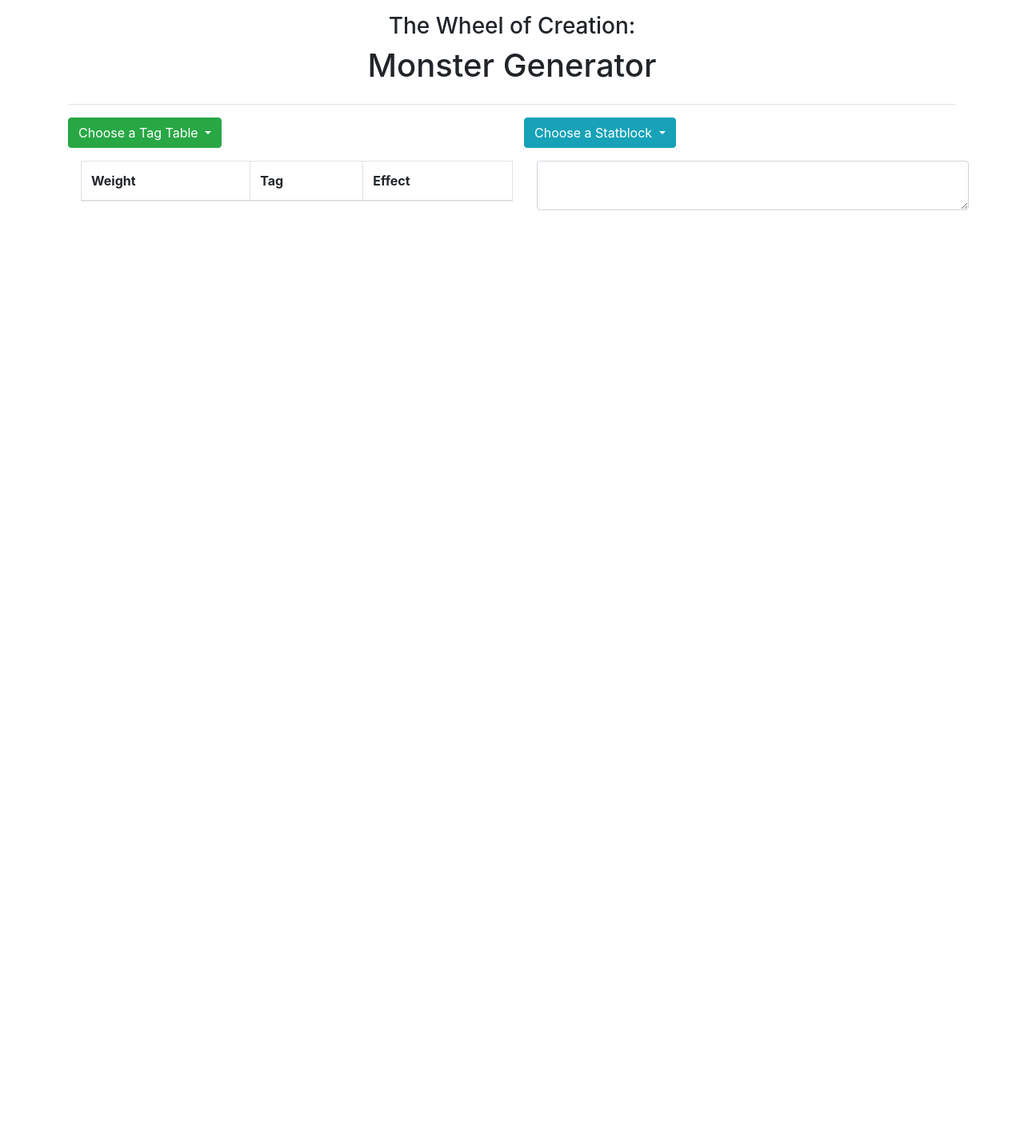
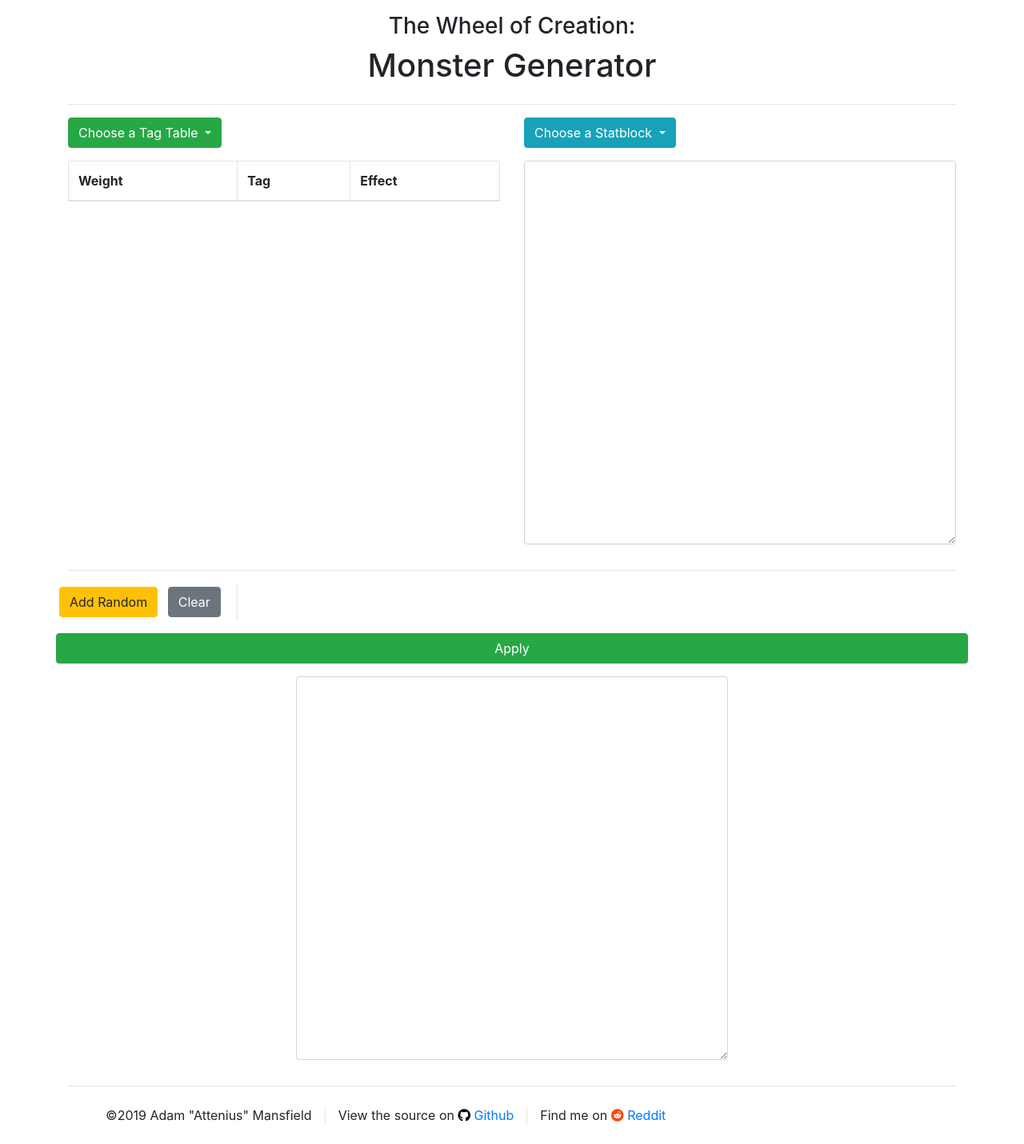
Before and after one commit to Adaminius/wheel_of_creation_tools, a Flask app: page / in a window 1280 px wide. Shown: the whole page at 80% size. Before the commit the page ends 263 px from the top, so only its background shows below. Run offline with Flask 2, Linux system fonts and the light colour scheme; data that the repository does not hold is empty; parts of the project's set-up code (start-up, migrations or seed data) failed here and were passed over; some libraries are stand-ins or nearby versions.

Commit message:
Finish up webpage code (we have a working product!!)

```diff
--- a/app.py
+++ b/app.py
@@ -1,8 +1,10 @@
 import importlib
 import importlib.util
-import os
+import sys
+import pprint
 import statblock
 import utils
+from os.path import basename
 from glob import glob
 from flask import Flask
 from flask import request
@@ -16,22 +18,38 @@ app = Flask(__name__)
 CORS(app)
 
 
+def load_tag_module(filename):
+    filename = basename(filename)
+    spec = importlib.util.spec_from_file_location(filename.split('.')[0], 'tags/{}'.format(filename))
+    module = importlib.util.module_from_spec(spec)
+    spec.loader.exec_module(module)
+    modules[filename] = module
+    print('loaded {}: {}'.format(filename, module))
+
+
 @app.route('/')
 def home():
     with open('templates/index.html') as file_handle:
         text = file_handle.read()
     return text
 
+@app.route('/getStatblock', methods=['GET'])
+def get_statblock():
+    filename = request.args.get('filename')
+    with open('statblocks/{}'.format(filename)) as file_handle:
+        text = file_handle.read()
+    return text
 
 @app.route('/getTagList', methods=['GET'])
 def get_tag_list():
-    # spec = importlib.util.spec_from_file_location('modulename', filename)
-    # module = importlib.util.module_from_spec(spec)
-    # spec.loader.exec_module(module)  # should already be loaded, but let's reload so we can edit on the fly
-    # importlib.reload(filename)
     filename = request.args.get('filename')
+    if modules[basename(filename)] is None:
+        load_tag_module(filename)
+
     template = Template(
-        """<tr onclick="selectTag('{{ filename }}', '{{ tag_name }}' data-toggle="tooltip" title="Add this tag">
+        """<tr onclick="selectTag('{{ filename }}', '{{ tag_name }}', '{{ stacks }}')"
+        data-toggle="tooltip" title="stacks={{ stacks }}" data-name="{{ tag_name }}" data-filename="{{ filename }}"
+        data-weight="{{ weight }}" data-stacks="{{ stacks }}">
              <td>{{ weight }}</td>
              <td><strong>{{ tag_name }}</strong></td>
              <td>{{ effect }}</td>
@@ -39,8 +57,9 @@ def get_tag_list():
         """
     )
     out = ''
-    for name, tag_dict in statblock.Tag.get_dict_table(modules[filename].all_tags).items():
-        out += template.render(filename=filename, tag_name=name, weight=tag_dict['weight'], effect=tag_dict['effect'])
+    for name, tag_dict in statblock.Tag.get_dict_table(modules[basename(filename)].all_tags).items():
+        out += template.render(filename=filename, tag_name=name, weight=tag_dict['weight'], effect=tag_dict['effect'],
+                               stacks=tag_dict['stacks'])
     return out
 
 
@@ -56,22 +75,16 @@ def get_all_tag_lists() -> str:
     out = ''
     filenames = glob('tags/*py')
     for filename in filenames:
-        if modules.get(filename) is None:
-            spec = importlib.util.spec_from_file_location('modulename', filename)
-            module = importlib.util.module_from_spec(spec)
-            spec.loader.exec_module(module)
-            modules[os.path.basename(filename)] = module
-        else:
-            module = modules[filename]
-            if DEBUG:
-                importlib.reload(module)
-        out += template.render(filename=os.path.basename(filename), table_name=module.table_name)
+        if modules.get(filename) is None or DEBUG:
+            load_tag_module(filename)
+        module = modules[basename(filename)]
+        out += template.render(filename=basename(filename), table_name=module.table_name)
     return out
 
 @app.route('/getAllStatblocks', methods=['GET'])
 def get_all_statblocks():
     """Returns filename for each statblock in statblocks/ as HTML"""
-    filenames = glob('statblocks/*py')
+    filenames = glob('statblocks/*md')
     template = Template(
         """<a class="dropdown-item" style="cursor: pointer;" onclick="selectStatblock('{{ filename }}')">
           {{ filename }}
@@ -79,9 +92,19 @@ def get_all_statblocks():
     )
     out = ''
     for filename in filenames:
-        out += template.render(filename=os.path.basename(filename))
+        out += template.render(filename=basename(filename))
     return out
 
+@app.route('/modifyStatblock', methods=['POST', 'GET'])
+def get_modified_statblock():
+    data = request.get_json()
+    sb = statblock.Statblock.from_markdown(text=data['statblock'])
+    for tag in data['tags[]']:
+        print(tag['name'], tag['filename'])
+        if modules.get(tag['filename']) is None:
+            load_tag_module(tag['filename'])
+        sb = modules[basename(tag['filename'])].all_tags[tag['name']].apply(sb)
+    return sb.to_markdown()
 
 if __name__ == '__main__':
     app.run()
--- a/statblock.py
+++ b/statblock.py
@@ -158,7 +158,7 @@ class Statblock(object):
 
         self.num_legendary = num_legendary
         self.__proficiency = proficiency
-        self.applied_tags = applied_tags
+        self.applied_tags = applied_tags if applied_tags is not None else []
 
         self.original_text = original_text if original_text is not None else ''
 
@@ -751,6 +751,7 @@ class Tag(object):
         total_weight = sum([tag.weight for tag in tag_list])
         out_dict = {}
         for tag in tag_list:
-            tag_dict = {'weight': '{:.1%}'.format(tag.weight / total_weight), 'effect': tag.effect_text}
+            tag_dict = {'weight': '{:.1%}'.format(tag.weight / total_weight), 'effect': tag.effect_text,
+                        'stacks': str(tag.stacks)}
             out_dict[tag.name] = tag_dict
         return out_dict
--- a/static/css/style.css
+++ b/static/css/style.css
@@ -1,5 +1,9 @@
+body {
+}
+
 .table {
-    margin: 1rem;
+    margin-top: 1rem;
+    margin-bottom: 1rem;
 }
 
 .container {
@@ -7,5 +11,23 @@
 }
 
 textarea {
-    margin: 1rem;
+    margin-top: 1rem;
+    margin-bottom: 1rem;
+    min-width: 300px;
+    min-height: 480px;
+    font-family: 'Operator Mono', 'Source Sans Pro', Menlo, Monaco, Consolas, Courier New, monospace;
 }
+
+.tag-button {
+    margin: .25rem;
+    /*margin-left: .25rem;*/
+    /*margin-right: .25rem;*/
+    /*margin-bottom: .25rem;*/
+}
+
+.nav-item {
+    border-left: solid 1px rgba(0,0,0,.1);
+    padding-left: 1rem;
+    padding-right: 1rem;
+    margin-bottom: 1rem;
+}
--- a/static/js/woct_monster.js
+++ b/static/js/woct_monster.js
@@ -1,7 +1,6 @@
 $('document').ready(function () {
-
     $.get("/getAllTagLists", function (data) {
-    console.log(data);
+        // console.log(data);
         $('#tagListDropdown').html(data);
     });
 
@@ -10,12 +9,114 @@ $.get("/getAllStatblocks", function (data) {
         $('#statblockDropdown').html(data);
     });
 
+    $('#tagsToApplyDiv').on('click', '.tag-button', function () {
+        $(this).closest('button').remove();
     });
+
+    $('#applyTagsButton').on('click', function () {
+        let tags = [];
+        $('#tagsToApplyDiv').children().each(function() {
+            tags.push({'name': $(this).attr('data-name'), 'filename': $(this).attr('data-filename')});
+        });
+
+        console.log('sending tags ' + tags);
+        console.log(tags);
+
+        let payload = {'tags[]': tags, 'statblock': $('#baseStatblockTextArea').val()};
+        $.ajax({
+            type: 'POST',
+            url: '/modifyStatblock',
+            data: JSON.stringify(payload),
+            dataType: 'text',
+            contentType: 'application/json; charset=utf-8',
+            success: function (data) {
+                console.log(data);
+                $('#modifiedStatblockTextArea').html(data);
+            },
+            error: function (data) {
+                console.log(data)
+            }
+        });
+    });
+
+    $('#clearButton').on('click', function() {
+        $('#tagsToApplyDiv').children().remove();
+    });
+
+    $('#addRandomButton').on('click', function () {
+        // remove stuff that we already have that doesn't stack
+        let existingNonstackingTags = [];
+        $('#tagsToApplyDiv').children().each(function() {
+            tagNode = $(this);
+            if (tagNode.attr('data-stacks') === 'False')
+                existingNonstackingTags.push(tagNode.attr('data-name') + tagNode.attr('data-filename'));
+        });
+
+        let choices = [];
+        let weights = [];
+        $('#availableTagTable').children().each(function() {
+            tagNode = $(this);
+            if(existingNonstackingTags.indexOf(tagNode.attr('data-name') + tagNode.attr('data-filename')) < 0) {
+                choices.push(tagNode);
+                weights.push(parseFloat(tagNode.attr('data-weight')));
+            }
+        });
+
+        if (choices.length === 0)
+            return;
+
+        let tag = chooseWeighted(choices, weights);
+        console.log('addRandom ' + tag.attr('data-filename') + ' ' + tag.attr('data-name'));
+        selectTag(tag.attr('data-filename'), tag.attr('data-name'), tag.attr('data-stacks'));
+    })
+});
+
+function chooseWeighted(choices, weights) {
+    // recalculate weights to total up to 1
+    let total = 0;
+    weights.forEach(function (weight) {
+        total += weight;
+    });
+    let normalizedWeights = [];
+    weights.forEach(function (weight) {
+        normalizedWeights.push(weight / total);
+    });
+    weights = normalizedWeights;
+    // generate number from 0 to 1
+    let rand = Math.random();
+    // subtract off weights until we are <= 0
+    for (let i = 0; i < weights.length; i++)
+    {
+        rand -= weights[i];
+        if (rand <= 0)
+            return choices[i];
+    }
+    console.log("chooseWeighted failed, I don't know what I'm doing");
+    return choices[0];
+}
 
 function selectTagList(filename) {
     console.log('selectTagList ' + filename);
     $.get("/getTagList", {'filename': filename}, function (data) {
-        console.log(data);
+        // console.log(data);
         $('#availableTagTable').html(data);
     })
 }
+
+function selectStatblock(filename) {
+    console.log('selectStatblock ' + filename);
+    $.get("/getStatblock", {'filename': filename}, function (data) {
+        // console.log(data);
+        $('#baseStatblockTextArea').text(data);
+    })
+}
+
+    // <div class="col-md-6" id="tagsToApplyDiv"
+    //      style="border-left: solid 1px rgba(0,0,0,.1); margin-left: 1rem; padding-left: 1rem; min-width: 6rem">
+    //   <button class="btn btn-danger"><strong>&times</strong> lumbering</button>
+    // </div>
+
+function selectTag(filename, tagName, stacks) {
+    console.log('selectTag ' + filename + ' ' + tagName);
+    $('#tagsToApplyDiv').append(`<button class="btn btn-danger tag-button" data-stacks="${stacks}" data-filename="${filename}" data-name="${tagName}" title="${filename}"><strong>&times</strong> ${tagName}</button>`)
+}
--- a/tags/fey_mental.py
+++ b/tags/fey_mental.py
@@ -5,11 +5,11 @@ all_tags = []
 table_name = 'Fey Mental'
 
 all_tags.append(Tag('inscrutable motivations', '-'))
-all_tags.append(Tag('appetite for mortal flesh', '-'))
-all_tags.append(Tag('loner', '-'))
+all_tags.append(Tag('appetite for mortal flesh', '-', stacks=True))
+all_tags.append(Tag('loner', '-', overwritten_by={'social'}, overwrites={'social'}))
 all_tags.append(Tag('predator', '-'))
 all_tags.append(Tag('territorial', '-'))
-all_tags.append(Tag('gregarious', '-', overwritten_by={'loner'}, overwrites={'loner'}))
+all_tags.append(Tag('gregarious', '-', overwritten_by={'social'}, overwrites={'social'}))
 
 
 all_tags = dict([(tag.name, tag) for tag in all_tags])
--- a/templates/index.html
+++ b/templates/index.html
@@ -3,19 +3,19 @@
 
 <head>
   <link rel="stylesheet" href="https://maxcdn.bootstrapcdn.com/bootstrap/4.0.0/css/bootstrap.min.css"
-        integrity="sha384-Gn5384xqQ1aoWXA+058RXPxPg6fy4IWvTNh0E263XmFcJlSAwiGgFAW/dAiS6JXm" crossorigin="anonymous">
-  <link href="https://use.fontawesome.com/releases/v5.0.6/css/all.css" rel="stylesheet">
+    integrity="sha384-Gn5384xqQ1aoWXA+058RXPxPg6fy4IWvTNh0E263XmFcJlSAwiGgFAW/dAiS6JXm" crossorigin="anonymous">
   <script src="https://code.jquery.com/jquery-3.3.1.min.js"
     integrity="sha256-FgpCb/KJQlLNfOu91ta32o/NMZxltwRo8QtmkMRdAu8=" crossorigin="anonymous"></script>
   <script src="https://cdnjs.cloudflare.com/ajax/libs/popper.js/1.14.6/umd/popper.min.js" integrity="sha384-wHAiFfRlMFy6i5SRaxvfOCifBUQy1xHdJ/yoi7FRNXMRBu5WHdZYu1hA6ZOblgut" crossorigin="anonymous"></script>
   <script src="https://stackpath.bootstrapcdn.com/bootstrap/4.2.1/js/bootstrap.min.js" integrity="sha384-B0UglyR+jN6CkvvICOB2joaf5I4l3gm9GU6Hc1og6Ls7i6U/mkkaduKaBhlAXv9k" crossorigin="anonymous"></script>
+  <link rel="stylesheet" href="https://use.fontawesome.com/releases/v5.6.3/css/all.css"
+        integrity="sha384-UHRtZLI+pbxtHCWp1t77Bi1L4ZtiqrqD80Kn4Z8NTSRyMA2Fd33n5dQ8lWUE00s/" crossorigin="anonymous">
   <link rel="stylesheet" href="../static/css/style.css">
   <script src="../static/js/woct_monster.js"></script>
-
+  <title>Wheel of Creation -- Monster Generator</title>
 </head>
 
 <body>
-
 <div class="container">
   <div class="row">
     <div class="col-12 justify-content-center">
@@ -64,9 +64,49 @@
       </div>
     </div>
   </div>
+
+  <hr>
+
+  <div class="row">
+    <div class="col-md-pull-4">
+      <button class="btn btn-warning" style="margin: .25rem;" id="addRandomButton">Add Random</button>
+      <button class="btn btn-secondary" style="margin: .25rem;" id="clearButton">Clear</button>
+    </div>
+    <div class="col-md" id="tagsToApplyDiv"
+         style="border-left: solid 1px rgba(0,0,0,.1); margin-left: 1rem; padding-left: 1rem; min-width: 6rem">
+    </div>
+  </div>
+  <div class="row" style="margin-top: 1rem;">
+    <!--<div class="col-md-1" style="border-left: solid 1px gray; margin-left: 1rem; padding-left: 1rem">-->
+      <button class="btn btn-success btn-block" id="applyTagsButton">Apply</button>
+    <!--</div>-->
+  </div>
+  <div class="row justify-content-md-center">
+    <div class="col-md-6">
+        <textarea class="form-control" title="Modified Statblock" id="modifiedStatblockTextArea"></textarea>
+    </div>
+  </div>
+<hr>
+  <div class="container">
+    <div class="row justify-content-sm-center">
+      <div class="col-sm-12" style="text-align: center">
+        <nav class="navbar navbar-expand-sm ">
+          <ul class="navbar-nav">
+            <li class="nav-item" style="border-left: none;">
+              &copy;2019 Adam "Attenius" Mansfield
+            </li>
+            <li class="nav-item">
+              View the source on <a href="https://github.com/Adaminius/wheel_of_creation_tools" target="_blank"><i class="fab fa-github" style="color: black"></i> Github</a>
+            </li>
+            <li class="nav-item">
+              Find me on <a href="https://www.reddit.com/user/Attenius" target="_blank"><i class="fab fa-reddit" style="color: orangered"></i> Reddit</a>
+            </li>
+          </ul>
+        </nav>
+      </div>
+    </div>
+  </div>
 </div>
 
-
 </body>
-
 </html>
```
Also changed, not shown: tags/fey_physical.py (+7 -0 lines). Lines whose indentation alone changed are shown as unchanged.
